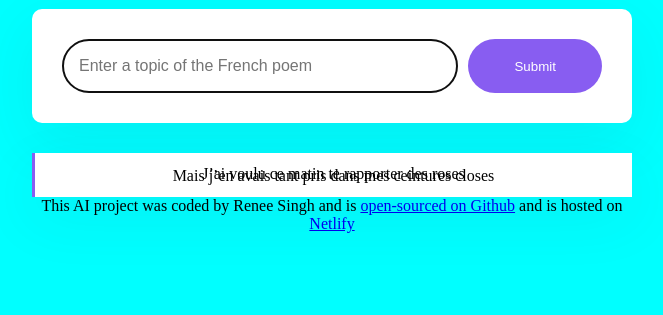
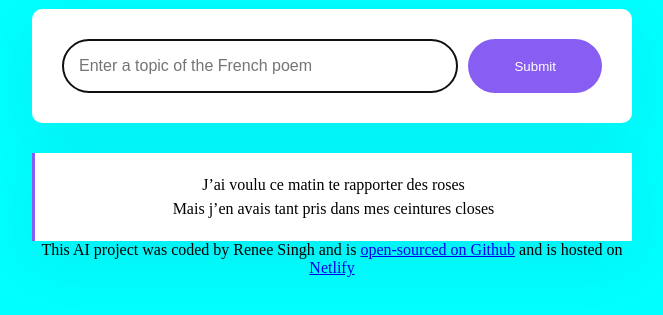
Before and after one commit to renxss/RS-AI-generator, a plain HTML site: page index.html in a window 1280 px wide. Shown: the part 189-504 px from the top of the page, without its empty margins (308-971 px from the left). Drawn offline with Linux system fonts and the light colour scheme.

Commit message:
Update style.css

```diff
--- a/src/style.css
+++ b/src/style.css
@@ -53,7 +53,7 @@ form {
     font-size: 16px;
     background-color: #fff;
     padding: 20px;
-    line-height: 2px;
+    line-height: 24px;
     border-left: 3px solid #885df1;
     box-shadow: 0px 20px 60px rgba(65, 50, 100, 0.08);
 }
```
